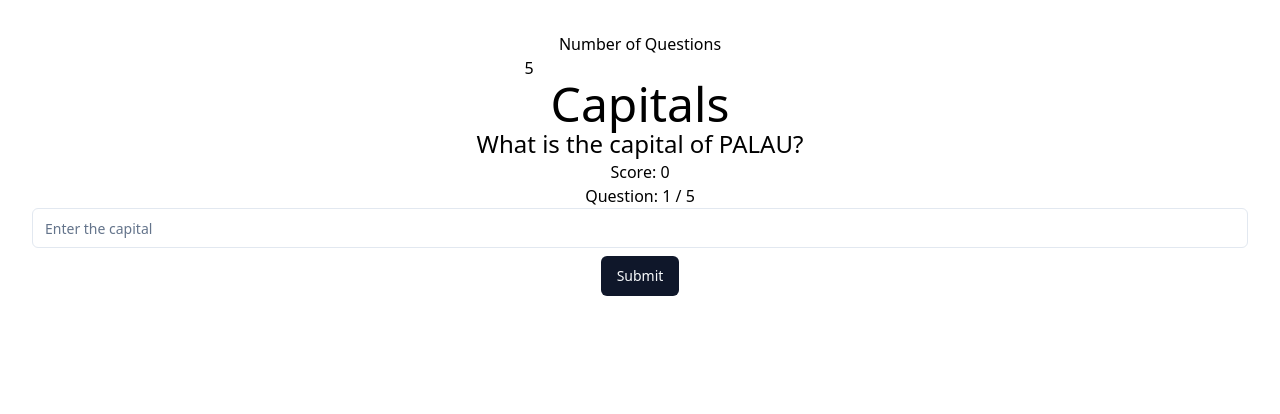
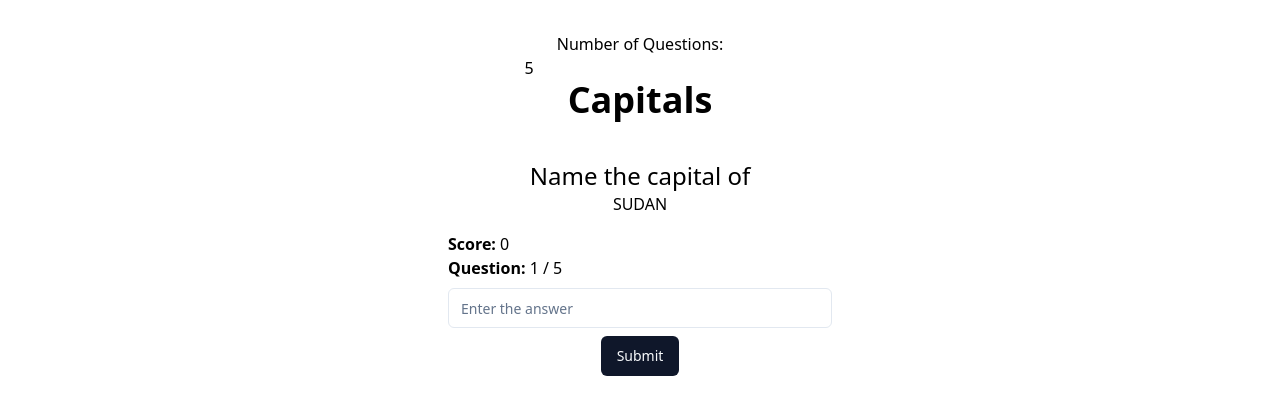
Before and after one commit to AlexKhmurovich/GeoQuizWeb, a React (Vite) app in the folder geo-quiz/: page /capitals in a window 1280 px wide. Shown: the top 414 px of the page. Built offline with nearby package versions, Linux system fonts and the light colour scheme.

Commit message:
Added a Universal play view for both flags and capitals

```diff
--- a/geo-quiz/src/pages/Capitals.tsx
+++ b/geo-quiz/src/pages/Capitals.tsx
@@ -1,79 +1,9 @@
-import React, { useState } from "react";
-import CountryData from "../CountryData.json";
-import { Button } from "@/components/ui/button";
-import { Input } from "@/components/ui/input";
+import PlayView from "./PlayView";
 
 export default function Capitals() {
-   const [index, setIndex] = useState(
-      Math.floor(Math.random() * CountryData.length)
-   );
-   const [userInput, setUserInput] = useState("");
-   const [showResponse, setShowResponse] = useState(false);
-
-   let [score, setScore] = useState(0);
-   let [currentQuestion, setCurrentQuestion] = useState(1);
-   const [question, setQuestion] = useState(5);
-   const [gameOver, setGameOver] = useState(false);
-
-   function getRandomCountry() {
-      setIndex(Math.floor(Math.random() * CountryData.length));
-   }
-
-   function checkUserAnswer() {
-      if (currentQuestion < question && !gameOver) {
-         if (userInput.trim().toUpperCase() == CountryData[index].capital[0]) {
-            console.log("Right");
-            setScore((score += 1));
-            setShowResponse(true);
-         }
-      } else {
-         setGameOver(true);
-         return;
-      }
-      setTimeout(() => {
-         setShowResponse(false);
-         setCurrentQuestion((currentQuestion += 1));
-         setUserInput("");
-         getRandomCountry();
-      }, 1000);
-   }
-
    return (
       <>
-         <div>
-            <h1>Number of Questions</h1>
-            <input
-               type="number"
-               defaultValue={question}
-               value={question}
-               onChange={(e) => setQuestion(Number(e.currentTarget.value))}
-            />
-         </div>
-         <div className="flex flex-col items-center w-full">
-            <h1 className="text-5xl">Capitals</h1>
-            <h1 className={(gameOver ? "hidden " : "block ") + "text-2xl"}>
-               What is the capital of {CountryData[index].name[0]}?
-            </h1>
-            <h1>Score: {score}</h1>
-            <h1>
-               Question: {currentQuestion} / {question}
-            </h1>
-            <Input
-               placeholder="Enter the capital"
-               value={userInput}
-               onChange={(e) => setUserInput(e.target.value)}
-               className={
-                  (gameOver ? "hidden " : "block ") + "bg-transparent mb-2"
-               }
-            />
-            <h1 className={showResponse ? "block" : "hidden"}>Correct</h1>
-            <Button
-               className={gameOver ? "hidden" : "block"}
-               onClick={checkUserAnswer}
-            >
-               Submit
-            </Button>
-         </div>
+         <PlayView mode="Capitals" questionString="Name the capital of" />
       </>
    );
 }
--- a/geo-quiz/src/pages/Flags.tsx
+++ b/geo-quiz/src/pages/Flags.tsx
@@ -1,87 +1,5 @@
-import React, { useState } from "react";
-import CountryData from "../CountryData.json";
-import { Button } from "@/components/ui/button";
-import { Input } from "@/components/ui/input";
+import PlayView from "./PlayView";
 
 export default function Flags() {
-   const [index, setIndex] = useState(
-      Math.floor(Math.random() * CountryData.length)
-   );
-   const [userInput, setUserInput] = useState("");
-   const [showResponse, setShowResponse] = useState(false);
-
-   let [score, setScore] = useState(0);
-   let [currentQuestion, setCurrentQuestion] = useState(1);
-   const [question, setQuestion] = useState(5);
-   const [gameOver, setGameOver] = useState(false);
-
-   function getRandomCountry() {
-      setIndex(Math.floor(Math.random() * CountryData.length));
-   }
-
-   function checkUserAnswer() {
-      if (currentQuestion < question && !gameOver) {
-         if (userInput.trim().toUpperCase() == CountryData[index].name[0]) {
-            console.log("Right");
-            setScore((score += 1));
-            setShowResponse(true);
-         }
-      } else {
-         setGameOver(true);
-         return;
-      }
-      setTimeout(() => {
-         setShowResponse(false);
-         setCurrentQuestion((currentQuestion += 1));
-         setUserInput("");
-         getRandomCountry();
-      }, 1000);
-   }
-
-   return (
-      <>
-         <div>
-            <h1>Number of Questions</h1>
-            <input
-               type="number"
-               defaultValue={question}
-               value={question}
-               onChange={(e) => setQuestion(Number(e.currentTarget.value))}
-            />
-         </div>
-         <div className="flex flex-col items-center w-full">
-            <h1 className="text-5xl">Flags</h1>
-            <h1 className={(gameOver ? "hidden " : "block ") + "text-2xl"}>
-               What flag is this?
-            </h1>
-            <img
-               src={CountryData[index]["onlineFlag"]}
-               alt="Flag"
-               className={
-                  (gameOver ? "hidden " : "block ") +
-                  "rounded-lg w-60 border-black shadow-lg"
-               }
-            />
-            <h1>Score: {score}</h1>
-            <h1>
-               Question: {currentQuestion} / {question}
-            </h1>
-            <Input
-               placeholder="Enter the country"
-               value={userInput}
-               onChange={(e) => setUserInput(e.target.value)}
-               className={
-                  (gameOver ? "hidden " : "block ") + "bg-transparent my-2"
-               }
-            />
-            <h1 className={showResponse ? "block" : "hidden"}>Correct</h1>
-            <Button
-               className={gameOver ? "hidden" : "block"}
-               onClick={checkUserAnswer}
-            >
-               Submit
-            </Button>
-         </div>
-      </>
-   );
+   return <PlayView mode="Flags" questionsString="Name this flag:" />;
 }
--- /dev/null
+++ b/geo-quiz/src/pages/PlayView.tsx
@@ -0,0 +1,118 @@
+import React, { useState } from "react";
+import CountryData from "../CountryData.json";
+import { Button } from "@/components/ui/button";
+import { Input } from "@/components/ui/input";
+
+export default function PlayView(props: any) {
+   const [index, setIndex] = useState(
+      Math.floor(Math.random() * CountryData.length)
+   );
+   const [userInput, setUserInput] = useState("");
+   const [isCorrect, setIsCorrect] = useState(false);
+   const [isWrong, setIsWrong] = useState(false);
+
+   let [score, setScore] = useState(0);
+   let [currentQuestion, setCurrentQuestion] = useState(1);
+   const [question, setQuestion] = useState(5);
+   const [gameOver, setGameOver] = useState(false);
+
+   function getRandomCountry() {
+      setIndex(Math.floor(Math.random() * CountryData.length));
+   }
+
+   function checkUserAnswer() {
+      if (currentQuestion < question && !gameOver) {
+         if (
+            userInput.trim().toUpperCase() ==
+            (props.mode == "Flags"
+               ? CountryData[index].name[0]
+               : CountryData[index].capital[0])
+         ) {
+            console.log("Right");
+            setScore((score += 1));
+            setIsCorrect(true);
+         } else {
+            setIsWrong(true);
+         }
+      } else {
+         setGameOver(true);
+         return;
+      }
+      setTimeout(() => {
+         setIsCorrect(false);
+         setIsWrong(false);
+         setCurrentQuestion((currentQuestion += 1));
+         setUserInput("");
+         getRandomCountry();
+      }, 1000);
+   }
+
+   return (
+      <>
+         <div>
+            <h1>Number of Questions:</h1>
+            <input
+               type="number"
+               defaultValue={question}
+               value={question}
+               onChange={(e) => setQuestion(Number(e.currentTarget.value))}
+            />
+         </div>
+         <div className="flex flex-col items-center w-full">
+            <h1 className="text-4xl font-bold mb-10">{props.mode}</h1>
+            <h1 className={(gameOver ? "hidden " : "block ") + "text-2xl"}>
+               {props.questionString}
+            </h1>
+            {props.mode == "Flags" ? (
+               <img
+                  src={CountryData[index]["onlineFlag"]}
+                  alt="Flag"
+                  className={
+                     (gameOver ? "hidden " : "block ") +
+                     "rounded-lg w-72 border-black shadow-lg"
+                  }
+               />
+            ) : (
+               <h1>{CountryData[index].name[0]}</h1>
+            )}
+
+            <div className="w-96 mt-4 mb-2">
+               <div className="flex flex-col items-start w-full">
+                  <h1>
+                     <b>Score:</b> {score}
+                  </h1>
+                  <h1>
+                     <b>Question:</b> {currentQuestion} / {question}
+                  </h1>
+                  <h1
+                     className={
+                        (isCorrect || isWrong ? "block " : "hidden ") +
+                        (isCorrect
+                           ? "text-green-600 font-bold"
+                           : isWrong
+                           ? "text-red-600 font-bold"
+                           : "")
+                     }
+                  >
+                     {isCorrect ? "Correct" : isWrong ? "Wrong" : ""}
+                  </h1>
+               </div>
+               <Input
+                  placeholder="Enter the answer"
+                  value={userInput}
+                  onChange={(e) => setUserInput(e.target.value)}
+                  className={
+                     (gameOver ? "hidden " : "block ") + "bg-transparent mt-2"
+                  }
+               />
+            </div>
+            <Button
+               className={gameOver ? "hidden" : "block"}
+               onClick={checkUserAnswer}
+            >
+               Submit
+            </Button>
+         </div>
+      </>
+   );
+}
```
